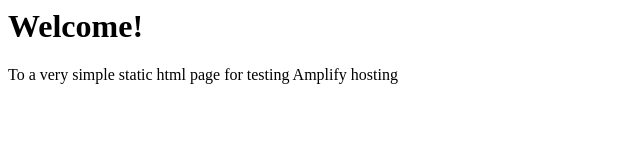
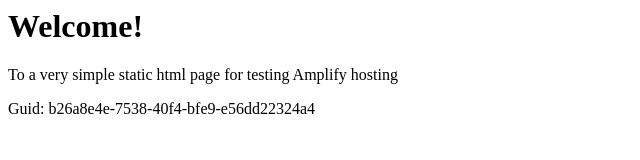
Before and after one commit to aws-aemilia-sfo/Github-PR-Commit-Integration-Test-DoNotTouch-Gith-OKSLNVO2-v1-prod-us-west-1, a website: page src/index.html in a window 1280 px wide. Shown: the whole page, without its empty margins (0-640 px from the left). Drawn offline with Linux system fonts and the light colour scheme.

Commit message:
commit from integ tests

```diff
--- a/src/index.html
+++ b/src/index.html
@@ -1,3 +1,5 @@
+
+
 <html lang="en">
 
 <head>
@@ -10,6 +12,6 @@
 <body>
     <h1>Welcome!</h1>
     <p>To a very simple static html page for testing Amplify hosting</p>
-</body>
+    <p>Guid: b26a8e4e-7538-40f4-bfe9-e56dd22324a4</p></body>
 
 </html>
```
